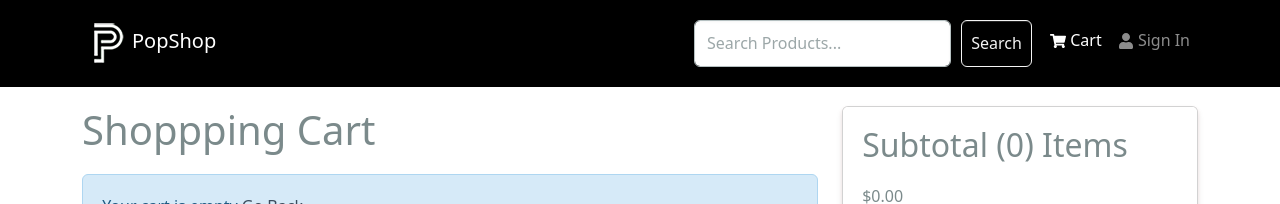
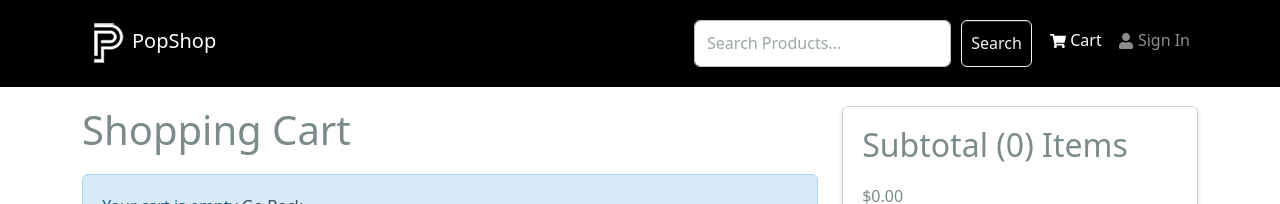
Before and after one commit to Ahsan-Zaidi/techshop, a React (Create React App) app in the folder frontend/: page /cart in a window 1280 px wide. Shown: the top 204 px of the page. Built offline with nearby package versions, Linux system fonts and the light colour scheme.

Commit message:
spelling error

```diff
--- a/frontend/src/screens/CartScreen.jsx
+++ b/frontend/src/screens/CartScreen.jsx
@@ -36,7 +36,7 @@ const CartScreen = () => {
     return (
         <Row>
             <Col md={8}>
-                <h1 style={{ marginBottom: '20px' }}>Shoppping Cart</h1>
+                <h1 style={{ marginBottom: '20px' }}>Shopping Cart</h1>
                 {/** If the cart has no items */}
                 { cartItems.length === 0 ? (
                     <Message>
```
